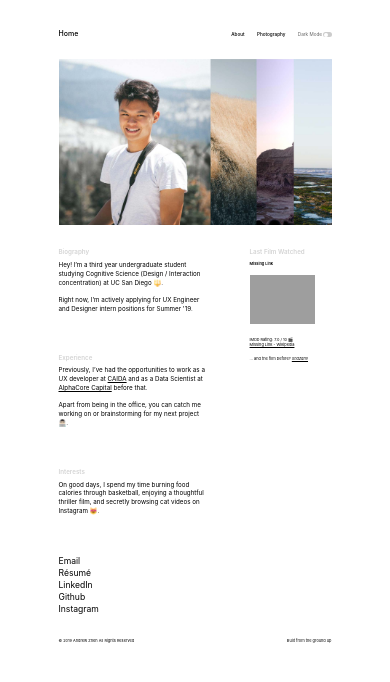
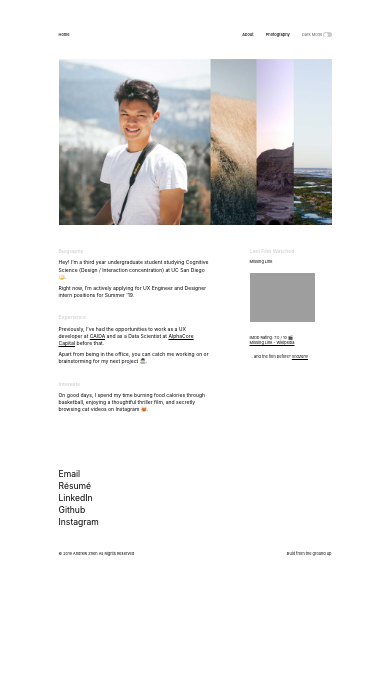
Before and after one commit to andrewzhen/andrewzhen.github.io, a PHP site: page /about.html in a window 390 px wide. Shown: the top 682 px of the page. Run offline with PHP 8.4, Linux system fonts and the light colour scheme; grey boxes are pictures that could not be loaded.

Commit message:
landing size and about responsiveness

```diff
--- a/about.html
+++ b/about.html
@@ -42,23 +42,30 @@
 
       <div class="aboutArea">
         <div>
+          <div class="about-subdivs">
             <p class="aboutHeader">Biography</p>
-          <p>Hey! I’m a third year undergraduate student studying Cognitive
-             Science (Design / Interaction concentration) at UC San Diego 🔱.
-             <br/> <br/> Right now, I’m actively applying for UX Engineer and
+            <p class="about-p">Hey! I’m a third year undergraduate student studying Cognitive
+               Science (Design / Interaction concentration) at UC San Diego 🔱. </p>
+            <p class="about-p">Right now, I’m actively applying for UX Engineer and
                Designer intern positions for Summer '19.</p>
-          <br><br>
+          </div>
+
+          <div class="about-subdivs">
             <p class="aboutHeader">Experience</p>
-          <p>Previously, I’ve had the opportunities to work as a UX developer
+            <p class="about-p">Previously, I’ve had the opportunities to work as a UX developer
                at <a href="http://www.caida.org/home/" id="work-1">CAIDA</a> and as a Data
                Scientist at <a href="https://www.alphacorecap.com/" id="work-2">AlphaCore Capital</a>
-             before that. <br/> <br/> Apart from being in the office, you
-             can catch me working on or brainstorming for my next project 👨🏻‍💻.</p>
-          <br><br>
+               before that.</p>
+            <p class="about-p">Apart from being in the office, you can catch me working on or
+               brainstorming for my next project 👨🏻‍💻.</p>
+          </div>
+
+          <div class="about-subdivs">
             <p class="aboutHeader">Interests</p>
-          <p>On good days, I spend my time burning food calories through basketball,
+            <p class="about-p">On good days, I spend my time burning food calories through basketball,
                enjoying a thoughtful thriller film, and secretly browsing cat
                videos on Instagram 😻.</p>
+          </div>
         </div>
         <div></div>
         <div class="movie">
--- a/style/aboutStyle.css
+++ b/style/aboutStyle.css
@@ -11,7 +11,7 @@
 }
 
 .aboutArea p {
-  font-size: 1.6vw;
+  font-size: 1.3vw;
   line-height: 140%;
   margin: 0;
 }
@@ -27,9 +27,16 @@
   padding-bottom: 0.5vh;
 }
 
+.about-subdivs {
+  margin-bottom: 3vw;
+}
+
+.about-p {
+  padding-bottom: 1vw;
+}
+
 #movie-title {
   font-size: 1vw;
-  font-weight: 600;
 }
 
 #movie-poster {
--- a/style/sharedStyle.css
+++ b/style/sharedStyle.css
@@ -38,7 +38,7 @@ section.visible {
 }
 
 #home {
-  font-size: 1.8vw;
+  font-size: 1vw;
   font-weight: 500;
   text-decoration: none;
   color: black;
@@ -117,7 +117,7 @@ section.visible {
 }
 
 .nav > a {
-  font-size: 1.2vw;
+  font-size: 1vw;
   font-weight: 500;
   color: black;
   text-decoration: none;
@@ -126,14 +126,15 @@ section.visible {
 
 /*--------------------------------DARK MODE*/
 #darkmode {
-  font-size: 1.2vw;
+  font-size: 1vw;
   color: rgb(100,100,100);
 }
 
 label {
   vertical-align: sub;
   /*25px = 1.85vw*/
-  line-height: 1.85vw;
+  /*line-height: 1.85vw;*/
+  line-height: 2vw;
 }
 
 .switch {
@@ -172,7 +173,7 @@ label {
   bottom: 0.1vw;
   background-color: white;
   -webkit-transition: .4s;
-  transition .4s;
+  transition: .4s;
 }
 
 input:checked + .slider {
@@ -185,9 +186,9 @@ input:focus + .slider {
 
 input:checked + .slider:before {
   /*15px = 0.9vw*/
-  -webkit-transform: translateX(0.9vw);
-  -ms-transform: translateX(0.9vw);
-  transform: translateX(0.9vw);
+  -webkit-transform: translateX(0.85vw);
+  -ms-transform: translateX(0.85vw);
+  transform: translateX(0.85vw);
 }
 
 /* Rounded sliders */
```
Also changed, not shown: index.html (+3 -4 lines), snaash.html (+4 -4 lines), style/homeStyle.css (+8 -11 lines). Lines whose indentation alone changed are shown as unchanged.
